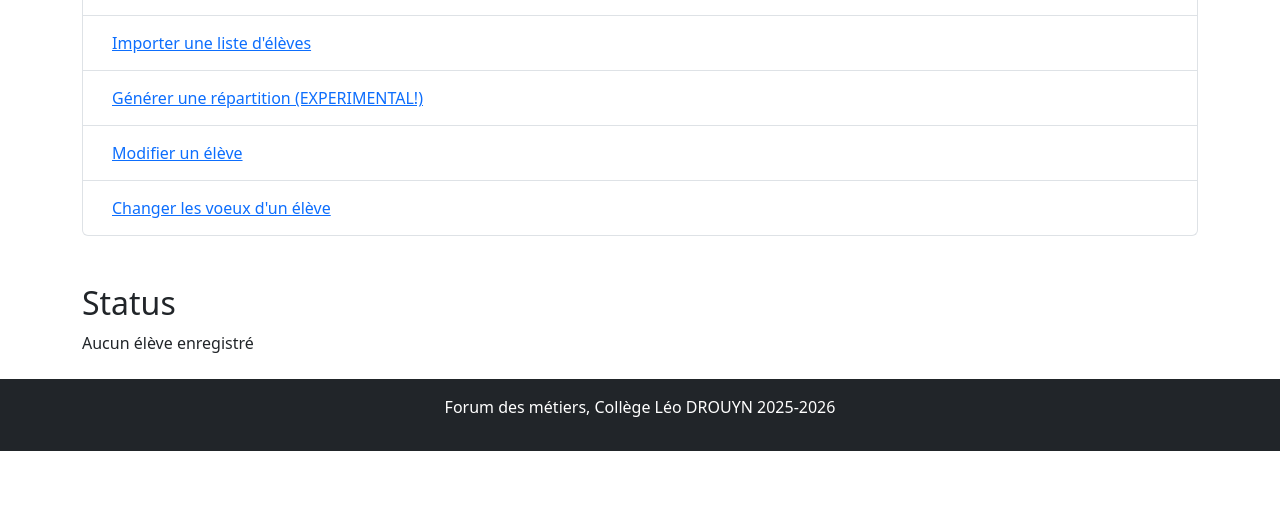
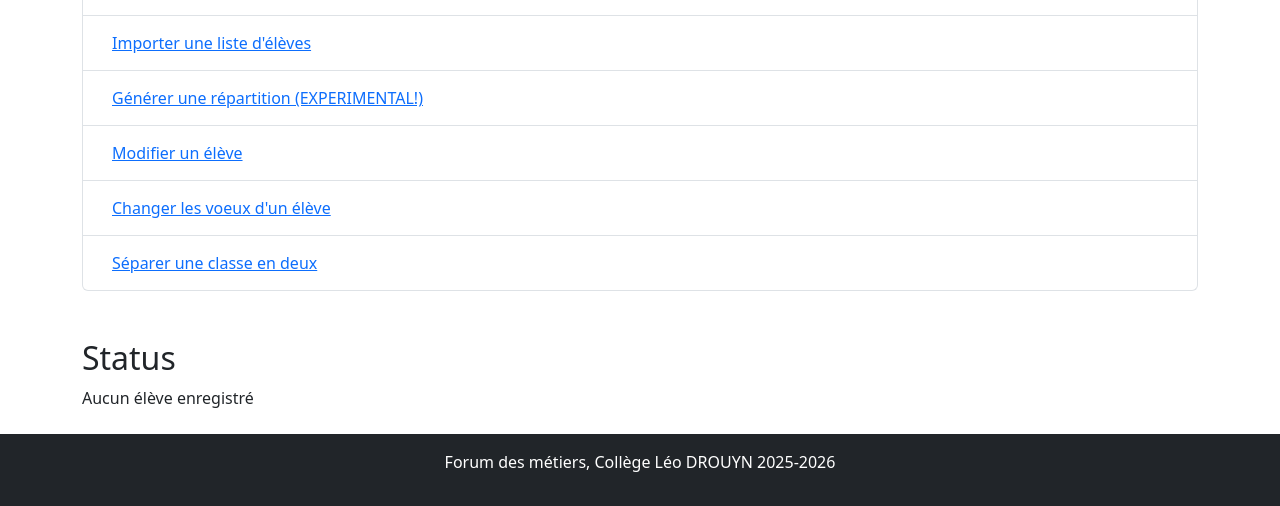
Before and after one commit to Guihudge/ForumDesMetiers, a Python web app: template app/templates/teatcherDashBoard.html in a window 1280 px wide. Shown: the part 317-823 px from the top of the page. Before the commit the page ends 768 px from the top, so only its background shows below. Run offline with Jinja, Linux system fonts and the light colour scheme; the template is opened without the code that fills it, so the values that code supplies are empty; some libraries are stand-ins or nearby versions.

Commit message:
Fix missing link in dashboard + add random SECRET_KEY

```diff
--- a/app/config.py
+++ b/app/config.py
@@ -1,4 +1,5 @@
 import os
+import secrets
 basedir = os.path.abspath(os.path.dirname(__file__))
 
 # Message for student id and pass. (Note: use html formating)
@@ -40,7 +41,7 @@ TIMES_SLOT = ["8h-9h","9h-10h","10h15-11h15"]
 class Config:
     SQLALCHEMY_DATABASE_URI = os.environ.get('DATABASE_URL') or \
         'sqlite:///' + os.path.join(basedir, 'app.db')
-    SECRET_KEY = os.environ.get('SECRET_KEY') or 'you-will-never-guess' #TODO: CHANGE IT FOR PROD!
+    SECRET_KEY = os.environ.get('SECRET_KEY') or secrets.token_hex()
     UPLOAD_PATH=os.environ.get('UPLOAD_PATH') or "./upload/"
     Open_Whish = True
     Setup_Done = False
--- a/app/templates/teatcherDashBoard.html
+++ b/app/templates/teatcherDashBoard.html
@@ -23,6 +23,9 @@
         </li>
         <li class="list-group-item">
             <a href="{{ url_for('editWhish') }}" class="btn btn-link">Changer les voeux d'un élève</a>
+        </li>
+        <li class="list-group-item">
+            <a href="{{ url_for('splitSectionStep1') }}" class="btn btn-link">Séparer une classe en deux</a>
         </li>
     </ul>
 
```
